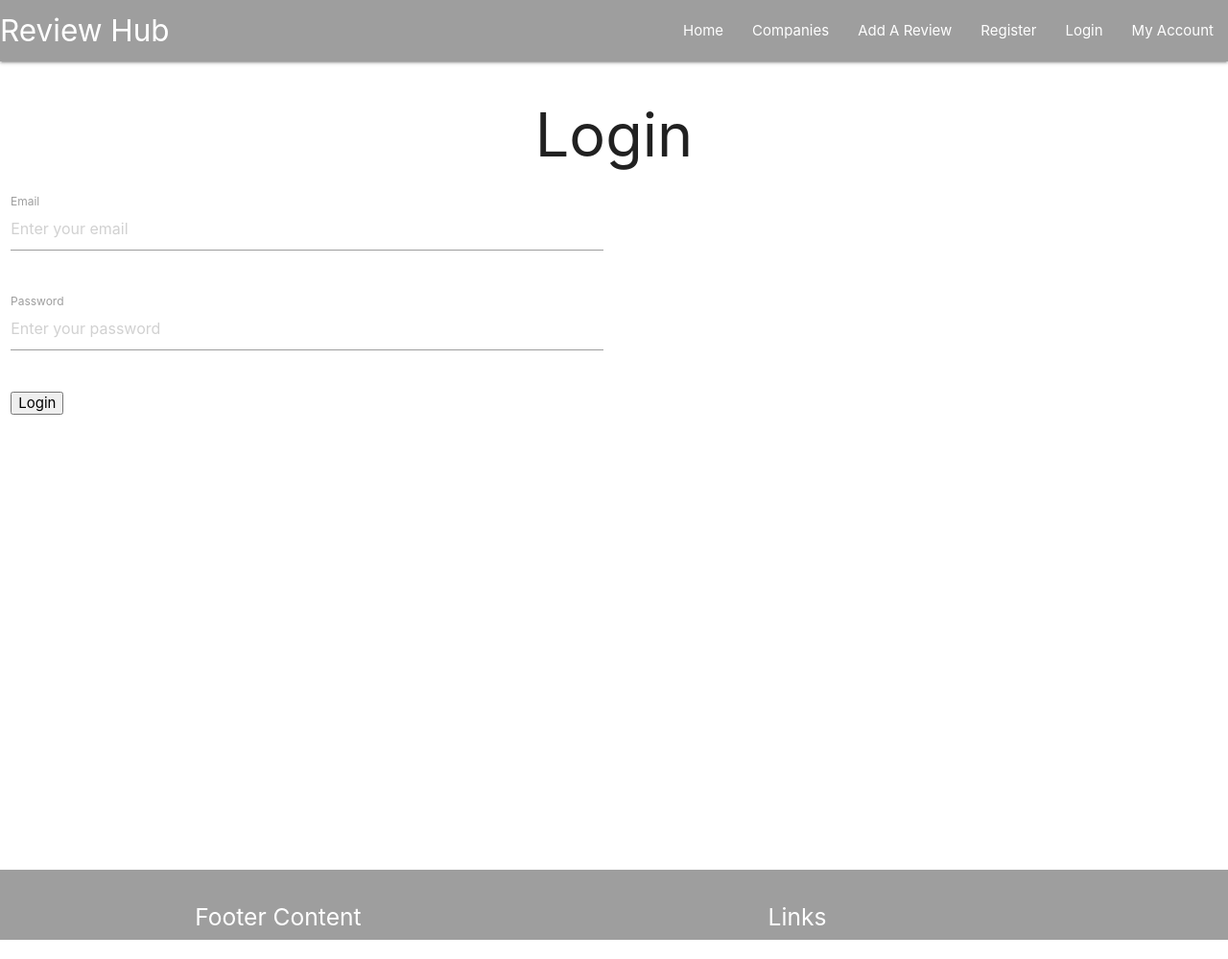
After one commit to BegumDev/ReviewHubMS3, a Flask app: page /login in a window 1280 px wide. The commit adds this page. Shown: the whole page at 96% size. Run offline with Flask 2, Linux system fonts and the light colour scheme; some libraries are stand-ins or nearby versions.

Commit message:
Add login function and the form to go with it so users can access their account.

```diff
--- a/reviewhub/routes.py
+++ b/reviewhub/routes.py
@@ -114,7 +114,27 @@ def my_account():
     return render_template("my_account.html")
 
 
-# # Log in
-# @app.route("/login", methods=["GET", "POST"])
-# def login():
-#     return render_template('reviews.html')
+# Log in
+@app.route("/login", methods=["GET", "POST"])
+def login():
+    # Check user exists
+    if request.method == "POST":
+        existing_user = User.query.filter(
+            User.username == request.form.get("username")
+        )
+        if existing_user:
+            print("user found")
+            # Check password
+            if check_password_hash(
+                existing_user[0].password, request.form.get("password")
+            ):
+                print("password matches")
+                session["user"] = request.form.get("username")
+                return redirect(url_for('my_account', username=session["user"]))
+            else:
+                print("password not found")
+                return redirect(url_for('login'))
+        else:
+            flash("User not found,please login")
+            return redirect(url_for('login'))
+    return render_template('login.html')
--- a/reviewhub/templates/base.html
+++ b/reviewhub/templates/base.html
@@ -23,6 +23,8 @@
                 <li><a href="{{ url_for('companies') }}">Companies</a></li>
                 <li><a href="{{ url_for('add_review') }}">Add A Review</a></li>
                 <li><a href="{{ url_for('register_user') }}">Register</a></li>
+                <li><a href="{{ url_for('login') }}">Login</a></li>
+                <li><a href="{{ url_for('my_account') }}">My Account</a></li>
             </ul>
         </div>
     </nav>
--- /dev/null
+++ b/reviewhub/templates/login.html
@@ -0,0 +1,25 @@
+{% extends "base.html" %}
+{% block content %}
+
+<h1 class="center-align">Login</h1>
+
+<!-- Form to register a user -->
+<div class="row">
+    <form class="col s12" method="POST" action="{{ url_for('login') }}">
+        <div class="row">
+            <div class="input-field col s6">
+                <input placeholder="Enter your email" name="username" id="username" type="text" class="validate">
+                <label for="username">Email</label>
+            </div>
+        </div>
+        <div class="row">
+            <div class="input-field col s6">
+                <input placeholder="Enter your password" name="password" id="password" type="password" class="validate">
+                <label for="password">Password</label>
+            </div>
+        </div>
+        <button>Login</button>
+    </form>
+</div>
+
+{% endblock %}
```
